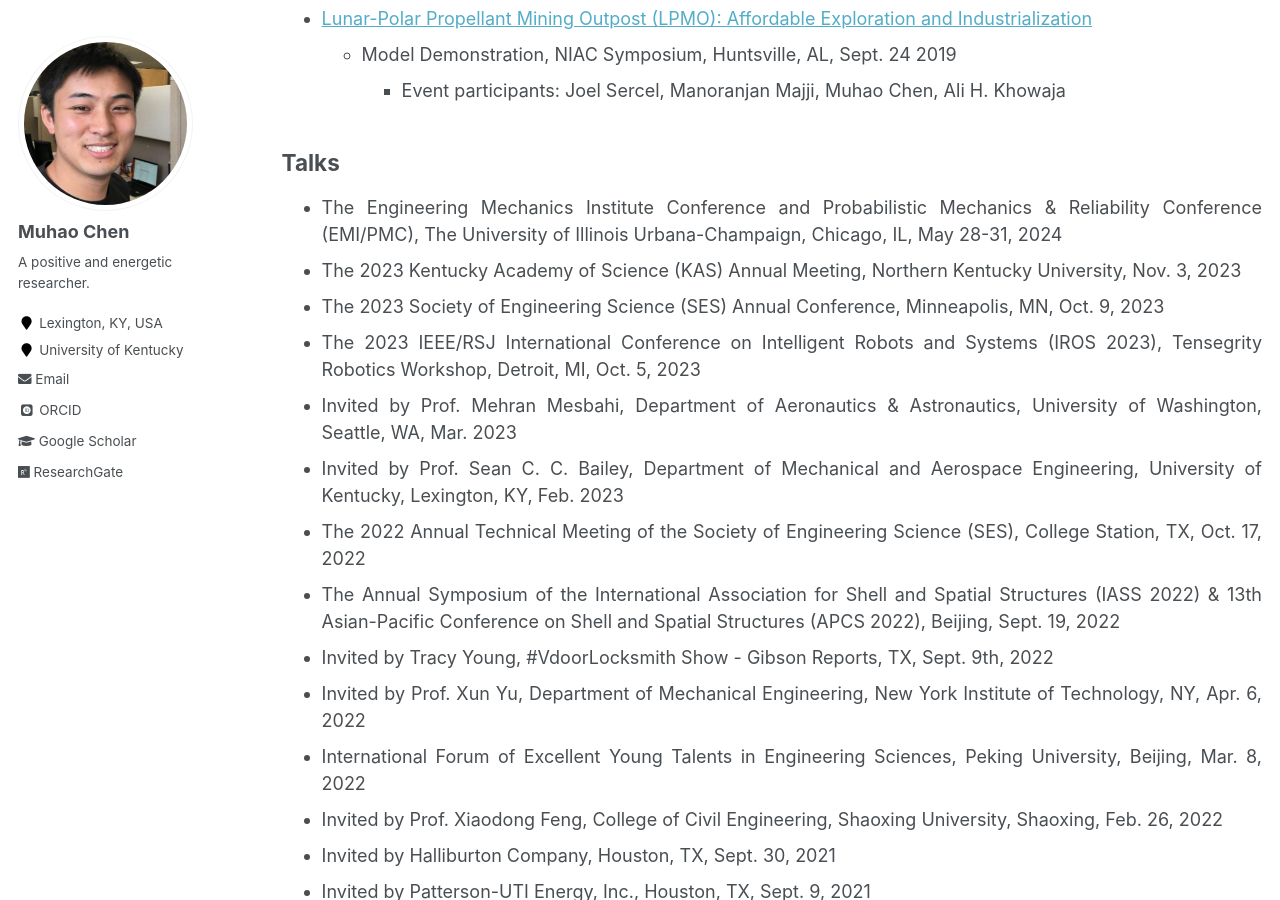
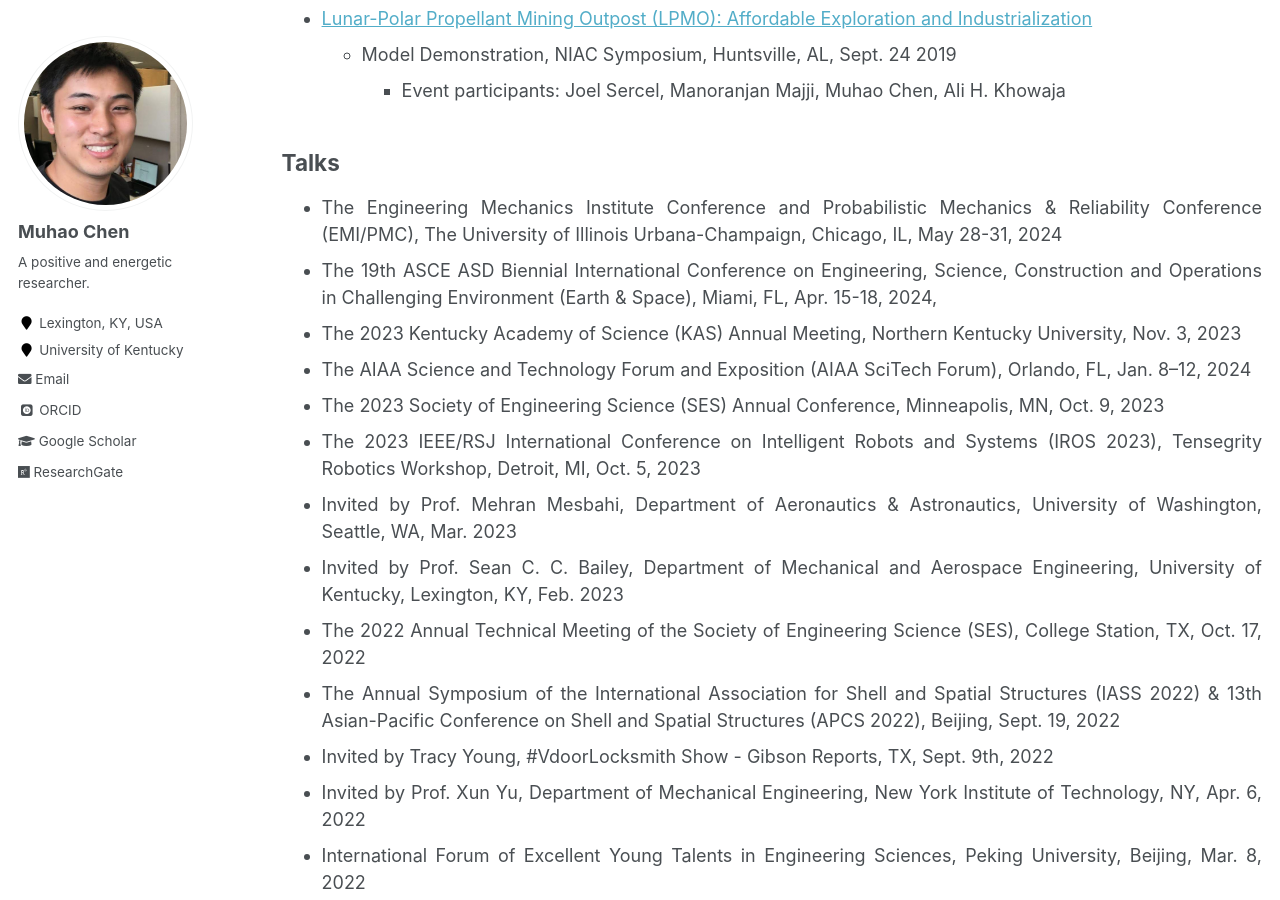
Before and after one commit to Muhao-Chen/muhao-chen.github.io, a Jekyll site: the page built from _pages/professional-activities.md, in a window 1280 px wide and 900 px high, scrolled down 771 px. Built offline with Jekyll 4.4.1, drawn with Linux system fonts in a browser that asks for light colours; some web fonts are replaced.

Commit message:
Update professional-activities.md

```diff
--- a/_pages/professional-activities.md
+++ b/_pages/professional-activities.md
@@ -38,7 +38,9 @@ toc_max_header: 1
 
 ## Talks
 * The Engineering Mechanics Institute Conference and Probabilistic Mechanics & Reliability Conference (EMI/PMC), The University of Illinois Urbana-Champaign, Chicago, IL, May 28-31, 2024
+* The 19th ASCE ASD Biennial International Conference on Engineering, Science, Construction and Operations in Challenging Environment (Earth & Space), Miami, FL, Apr. 15-18, 2024,
 * The 2023 Kentucky Academy of Science (KAS) Annual Meeting, Northern Kentucky University, Nov. 3, 2023
+* The AIAA Science and Technology Forum and Exposition (AIAA SciTech Forum), Orlando, FL, Jan. 8–12, 2024
 * The 2023 Society of Engineering Science (SES) Annual Conference, Minneapolis, MN, Oct. 9, 2023
 * The 2023 IEEE/RSJ International Conference on Intelligent Robots and Systems (IROS 2023), Tensegrity Robotics Workshop, Detroit, MI, Oct. 5, 2023
 * Invited by Prof. Mehran Mesbahi, Department of Aeronautics & Astronautics, University of Washington, Seattle, WA, Mar. 2023
```
